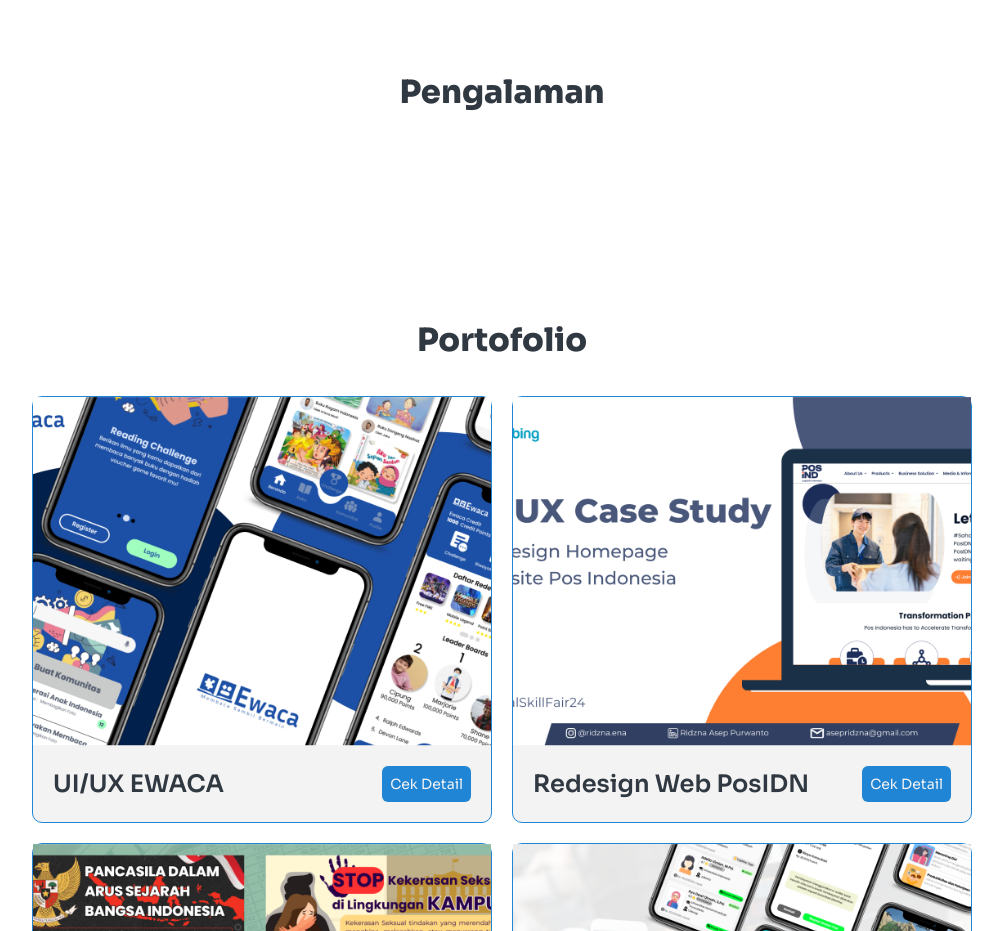
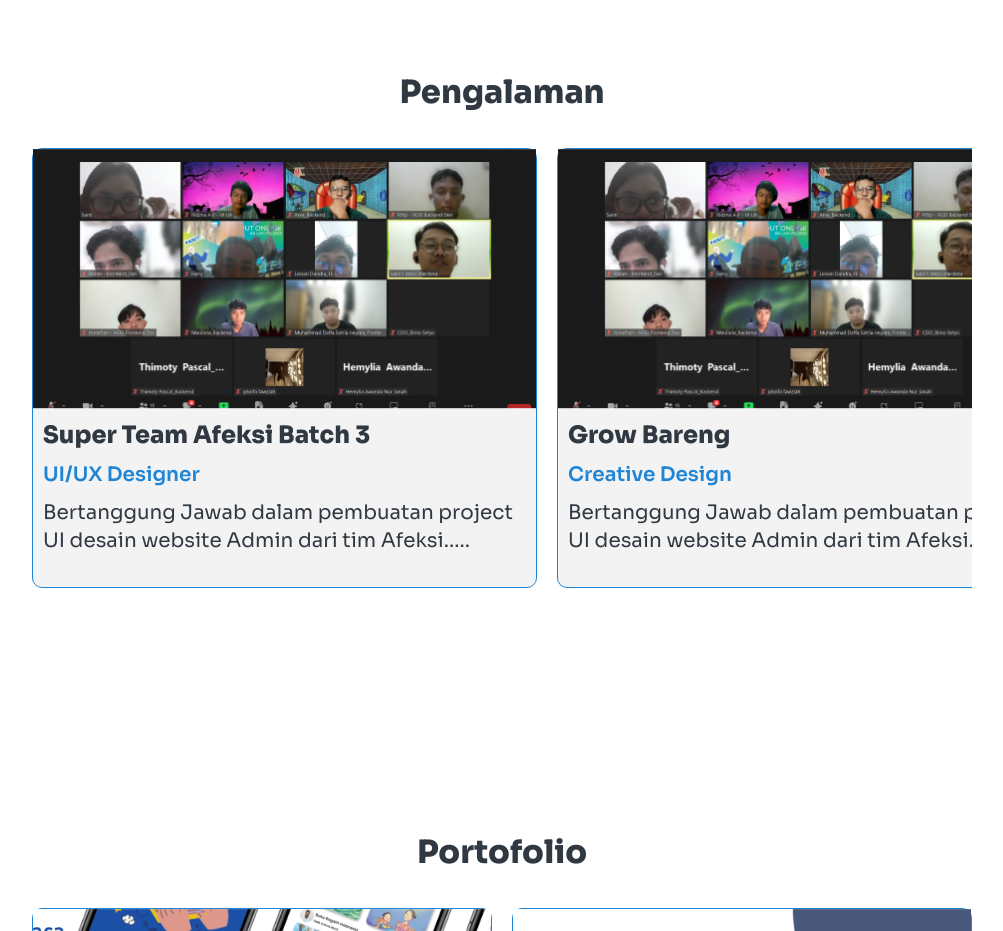
Before and after one commit to RidznaAP/webridznaap, a Next.js app: page / in a window 1280 px wide. Shown: the part 1420-2351 px from the top of the page, without its empty margins (138-1141 px from the left). Built offline with nearby package versions, Linux system fonts and the light colour scheme.

Commit message:
refactor:pengalaman

```diff
--- a/app/component/Pengalaman.tsx
+++ b/app/component/Pengalaman.tsx
@@ -1,11 +1,79 @@
-import React from 'react'
+import React from "react";
+import Afeksi from "@/public/image/Afeksi.png";
+import Image from "next/image";
 
 export default function Pengalaman() {
   return (
-    <div className="pt-[80px] md:pt-[200px] px-5 md:px-[100px] lg:px-[150px] flex flex-col items-center">
+    <div className="pt-[20px] md:pt-[200px] px-5 md:px-[100px] lg:px-[150px] flex flex-col items-center">
       <h1 className="font-extrabold text-black1 text-[32px] text-center">
         Pengalaman
       </h1>
+      <div className="w-full mt-3 p-5 rounded-lg">
+        <div className="flex overflow-x-auto space-x-5 pb-5">
+          {[
+            {
+              title: "Super Team Afeksi Batch 3",
+              role: "UI/UX Designer",
+              description:
+                "Bertanggung Jawab dalam pembuatan project UI desain website Admin dari tim Afeksi.....",
+            },
+            {
+              title: "Grow Bareng",
+              role: "Creative Design",
+              description:
+                "Bertanggung Jawab dalam pembuatan project UI desain website Admin dari tim Afeksi.....",
+            },
+            {
+              title: "Lembaga Sertifikasi Profesi UMP",
+              role: "Content Creator",
+              description:
+                "Bertanggung Jawab dalam pembuatan project UI desain website Admin dari tim Afeksi.....",
+            },
+            {
+              title: "GenBI Purwokerto 2024",
+              role: "Media Komunikasi & Informasi",
+              description:
+                "Bertanggung Jawab dalam pembuatan project UI desain website Admin dari tim Afeksi.....",
+            },
+            {
+              title: "Study Independent MSIB 5",
+              role: "UI/UX Designer",
+              description:
+                "Bertanggung Jawab dalam pembuatan project UI desain website Admin dari tim Afeksi.....",
+            },
+            {
+              title: "Internship OTCA",
+              role: "Graphic Design",
+              description:
+                "Bertanggung Jawab dalam pembuatan project UI desain website Admin dari tim Afeksi.....",
+            },
+          ].map((experience, index) => (
+            <div
+              key={index}
+              className="border border-primary bg-white1 rounded-[10px] w-[350px] md:w-[505px] h-[440px] flex-shrink-0"
+            >
+              <Image
+                src={Afeksi}
+                alt="Experience Image"
+                layout="responsive"
+                width={505}
+                height={260}
+              />
+              <div className="p-[10px] gap-[10px] flex flex-col h-[180px] overflow-hidden">
+                <h1 className="font-extrabold text-black1 text-lg md:text-xl lg:text-2xl truncate">
+                  {experience.title}
+                </h1>
+                <p className="font-semibold text-primary text-md md:text-lg lg:text-xl truncate">
+                  {experience.role}
+                </p>
+                <p className="text-black1 text-sm md:text-md lg:text-xl line-clamp-3">
+                  {experience.description}
+                </p>
+              </div>
+            </div>
+          ))}
+        </div>
       </div>
-  )
+    </div>
+  );
 }
```
Also changed, not shown: public/image/Afeksi.png (added).
